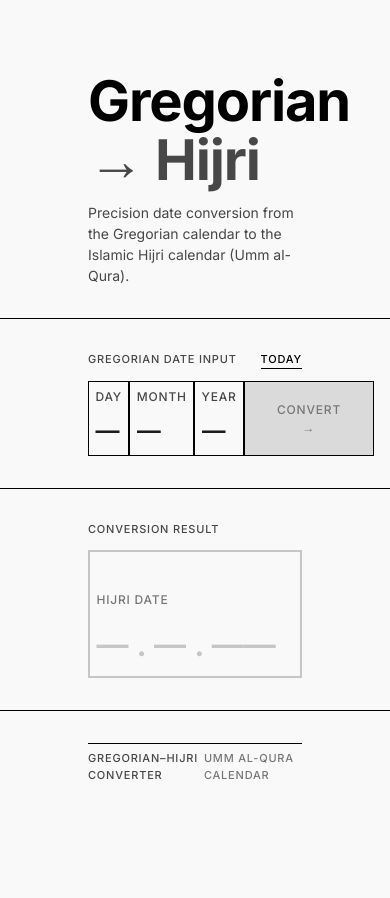
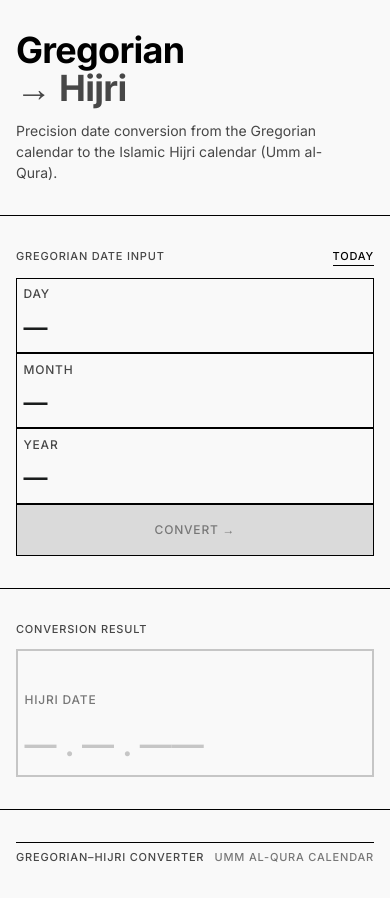
Before and after one commit to AliAsgerTalib-AI/gregorian-hijri-date-convertor, a React (Vite) app: page / in a window 390 px wide. Before the commit the page ends 855 px from the top, so only its background shows below. Built offline with nearby package versions, Linux system fonts and the light colour scheme.

Commit message:
feat: mobile responsive layout

```diff
--- a/src/App.jsx
+++ b/src/App.jsx
@@ -93,7 +93,7 @@ export default function App() {
 
   return (
     <div
-      className="min-h-screen bg-surface flex flex-col px-[5.5rem] py-[4.5rem]"
+      className="min-h-screen bg-surface flex flex-col px-4 sm:px-10 lg:px-[5.5rem] py-8 sm:py-12 lg:py-[4.5rem]"
       onKeyDown={handleKeyDown}
     >
       {/* ── Header ── */}
@@ -123,7 +123,10 @@ export default function App() {
           </button>
         </div>
 
-        <div className="grid grid-cols-[1fr_1fr_1fr_auto] gap-0">
+        {/* Mobile: stack all fields + button full-width
+            Tablet: Day+Month on row 1, Year+Button on row 2
+            Desktop: all four in one row */}
+        <div className="grid grid-cols-1 sm:grid-cols-2 lg:grid-cols-[1fr_1fr_1fr_auto] gap-0">
           <DateInput
             id="input-day"
             label="Day"
@@ -145,7 +148,10 @@ export default function App() {
             onChange={setYear}
             options={yearOptions}
           />
-          <ConvertButton onClick={handleConvert} disabled={!canConvert} />
+          {/* Button spans full width on mobile, auto-width on desktop */}
+          <div className="sm:col-span-2 lg:col-span-1">
+            <ConvertButton onClick={handleConvert} disabled={!canConvert} />
+          </div>
         </div>
       </section>
 
--- a/src/components/ConvertButton.jsx
+++ b/src/components/ConvertButton.jsx
@@ -11,7 +11,7 @@ export default function ConvertButton({ onClick, disabled }) {
       disabled={disabled}
       className={`
         border border-primary
-        px-8 py-4 w-full
+        px-8 py-4 w-full h-full
         text-[0.75rem] font-medium uppercase tracking-[0.05rem]
         transition-colors duration-100 ease-linear
         cursor-pointer select-none
--- a/src/components/GridDivider.jsx
+++ b/src/components/GridDivider.jsx
@@ -14,7 +14,7 @@ export default function GridDivider({ orientation = 'horizontal', className = ''
 
   return (
     <div
-      className={`h-px bg-primary w-screen -ml-[5.5rem] ${className}`}
+      className={`h-px bg-primary w-screen -ml-4 sm:-ml-10 lg:-ml-[5.5rem] ${className}`}
       aria-hidden="true"
     />
   );
--- a/src/components/Header.jsx
+++ b/src/components/Header.jsx
@@ -5,7 +5,7 @@
 export default function Header() {
   return (
     <header className="mb-8">
-      <h1 className="text-[3.5rem] font-bold leading-[1.05] text-primary tracking-[-0.02em]">
+      <h1 className="text-[2.25rem] sm:text-[3rem] lg:text-[3.5rem] font-bold leading-[1.05] text-primary tracking-[-0.02em]">
         Gregorian
         <br />
         <span className="text-on-surface-variant">→ Hijri</span>
--- a/src/components/ResultDisplay.jsx
+++ b/src/components/ResultDisplay.jsx
@@ -38,13 +38,13 @@ export default function ResultDisplay({ result, error }) {
       {/* The converted date — display-lg, the centrepiece */}
       <p
         id="hijri-result"
-        className="text-[3.5rem] font-bold leading-tight text-primary"
+        className="text-[2rem] sm:text-[3rem] lg:text-[3.5rem] font-bold leading-tight text-primary"
       >
         {result.formatted}
       </p>
 
       {/* Structured breakdown */}
-      <div className="mt-4 border-t border-primary pt-[0.4rem] flex gap-8">
+      <div className="mt-4 border-t border-primary pt-[0.4rem] flex gap-4 sm:gap-8 flex-wrap">
         <div>
           <span className="text-[0.6875rem] font-medium uppercase tracking-[0.05rem] text-on-surface-variant">
             Day
```
